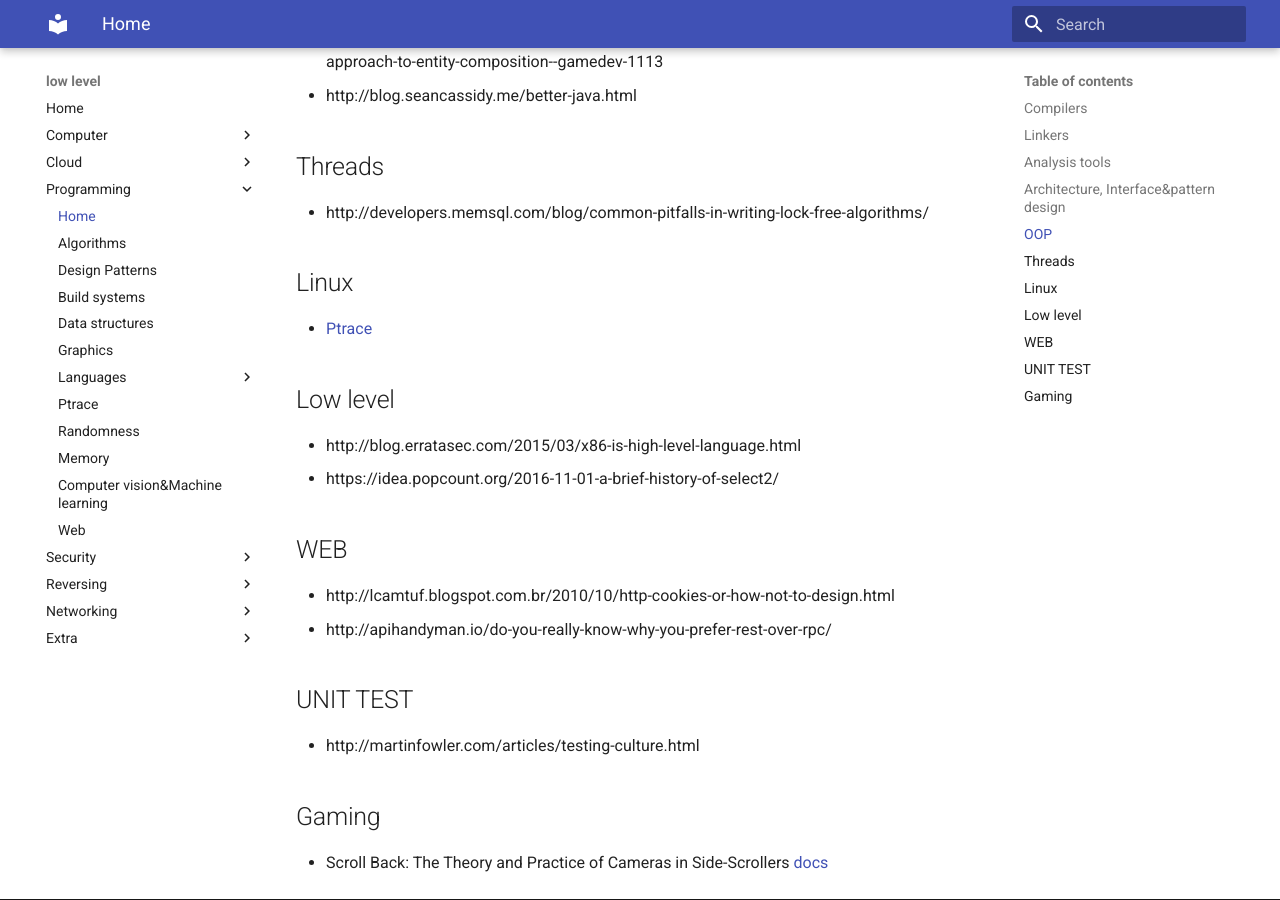
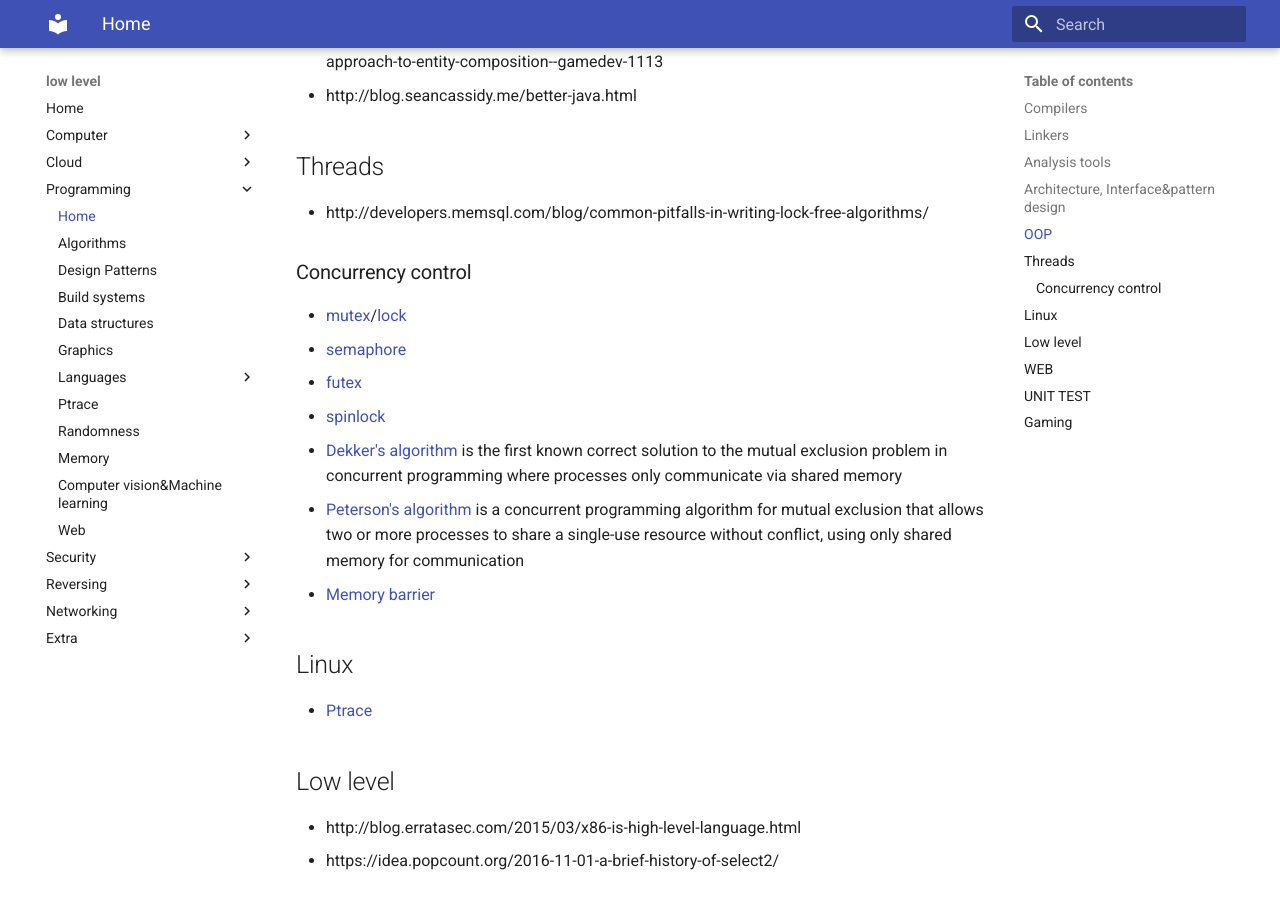
Before and after one commit to gipi/low-level, an MkDocs documentation site: the page built from docs/programming/programming.md, in a window 1280 px wide and 900 px high, scrolled down 2436 px. Built offline with MkDocs 1.6.1 and Material for MkDocs 9.7.7, drawn with Linux system fonts in a browser that asks for light colours.

Commit message:
Add links.

```diff
--- a/docs/programming/programming.md
+++ b/docs/programming/programming.md
@@ -76,6 +76,21 @@
 
  - http://developers.memsql.com/blog/common-pitfalls-in-writing-lock-free-algorithms/
 
+### Concurrency control
+
+ - [mutex](https://en.wikipedia.org/wiki/Mutual_exclusion)/[lock](https://en.wikipedia.org/wiki/Lock_(computer_science))
+ - [semaphore](https://en.wikipedia.org/wiki/Semaphore_(programming))
+ - [futex](https://en.wikipedia.org/wiki/Futex)
+ - [spinlock](https://en.wikipedia.org/wiki/Spinlock)
+ - [Dekker's algorithm](https://en.wikipedia.org/wiki/Dekker%27s_algorithm) is
+   the first known correct solution to the mutual exclusion problem in
+   concurrent programming where processes only communicate via shared memory
+ - [Peterson's algorithm](https://en.wikipedia.org/wiki/Peterson%27s_algorithm)
+   is a concurrent programming algorithm for mutual exclusion that allows two
+   or more processes to share a single-use resource without conflict, using
+   only shared memory for communication
+ - [Memory barrier](https://en.wikipedia.org/wiki/Memory_barrier)
+
 ## Linux
 
  - [Ptrace](http://mikecvet.wordpress.com/2010/08/14/ptrace-tutorial/)
```
Also changed, not shown: docs/languages/python/asyncio.md (+4 -0 lines).
